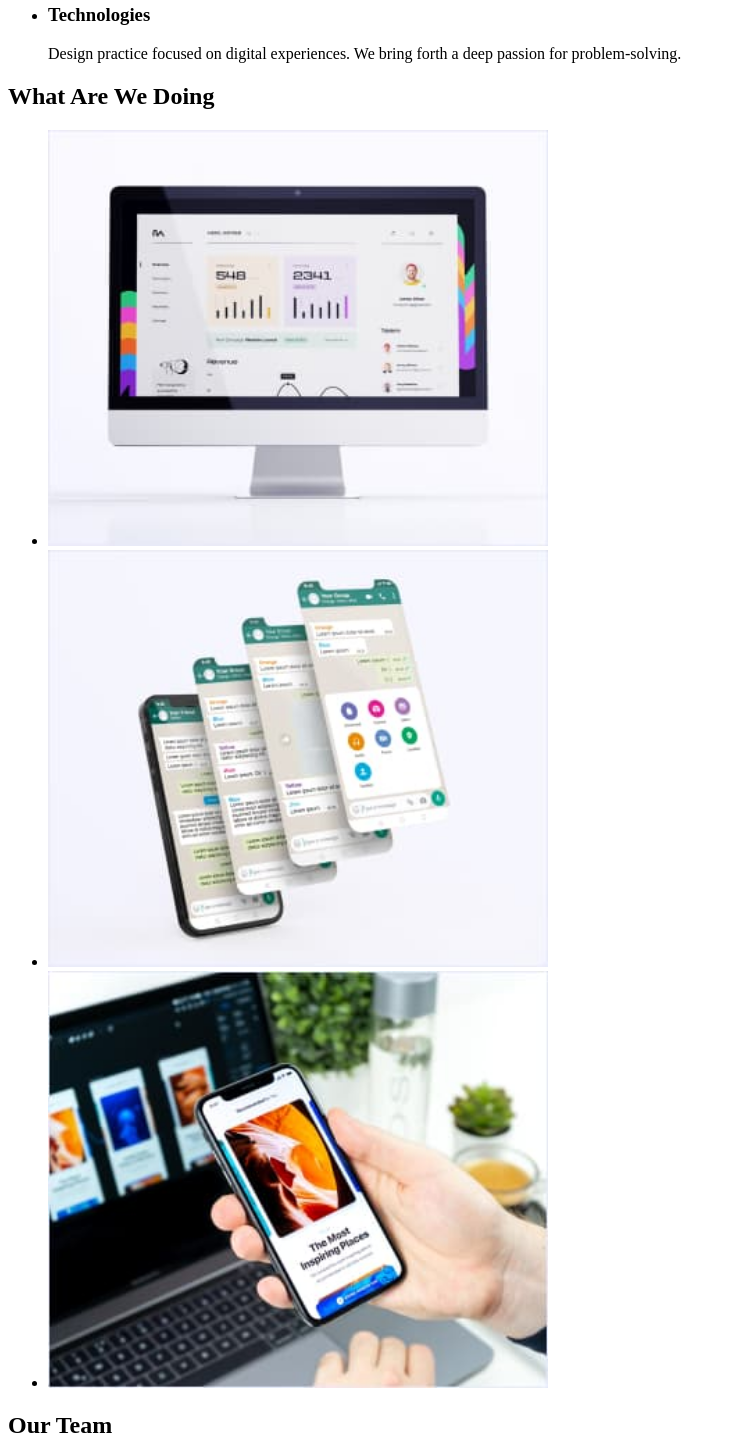
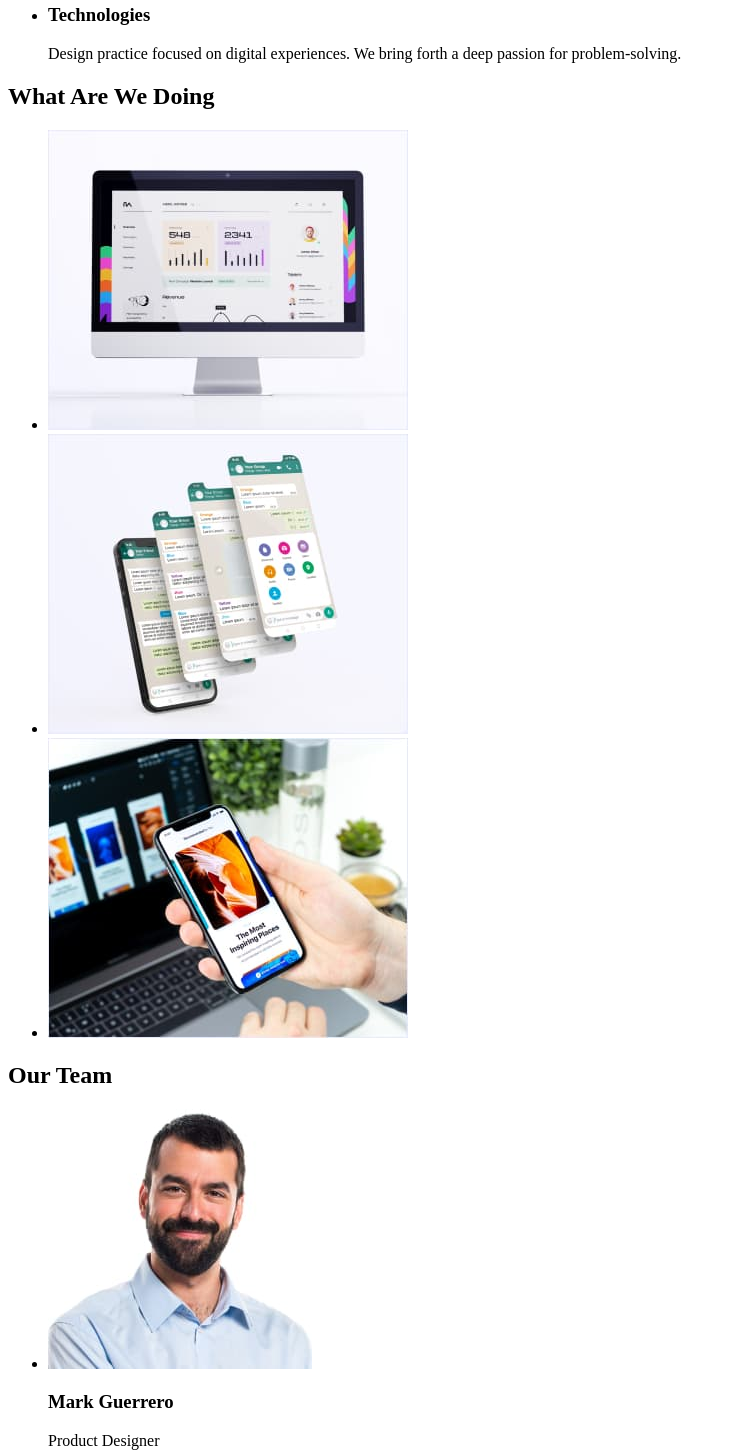
Before and after one commit to markytac/goit-markup-hw-01, a plain HTML site: page index.html in a window 1280 px wide. Shown: the part 500-1953 px from the top of the page, without its empty margins (0-735 px from the left). Drawn offline with Linux system fonts and the light colour scheme.

Commit message:
Update index.html

```diff
--- a/index.html
+++ b/index.html
@@ -77,14 +77,14 @@
     <h2>What Are We Doing</h2>
           <ul>
               <li>
-                  <img src="./images/img1.jpg" alt="Monitor" width="500px"></li>
+                  <img src="./images/img1.jpg" alt="Monitor" width="360px"></li>
 
               <li>
-                  <img src="./images/img2.jpg" alt="Mobilephone" width="500px">
+                  <img src="./images/img2.jpg" alt="Mobilephone" width="360">
               </li>
 
               <li>
-                  <img src="./images/img3.jpg" alt="Laptop and Mobile Phone" width="500px">
+                  <img src="./images/img3.jpg" alt="Laptop and Mobile Phone" width="360">
               </li>
           </ul>
 
```
